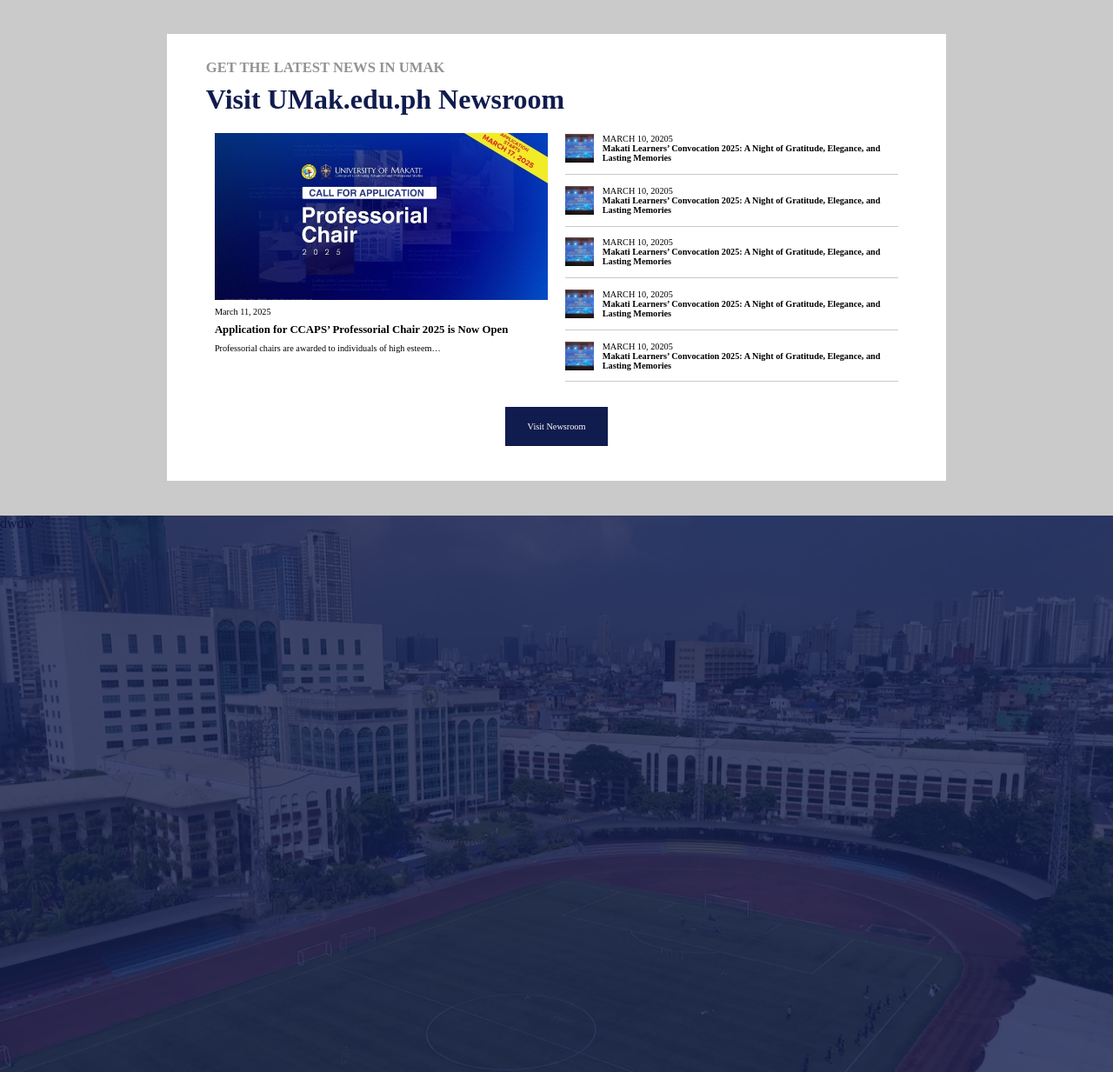
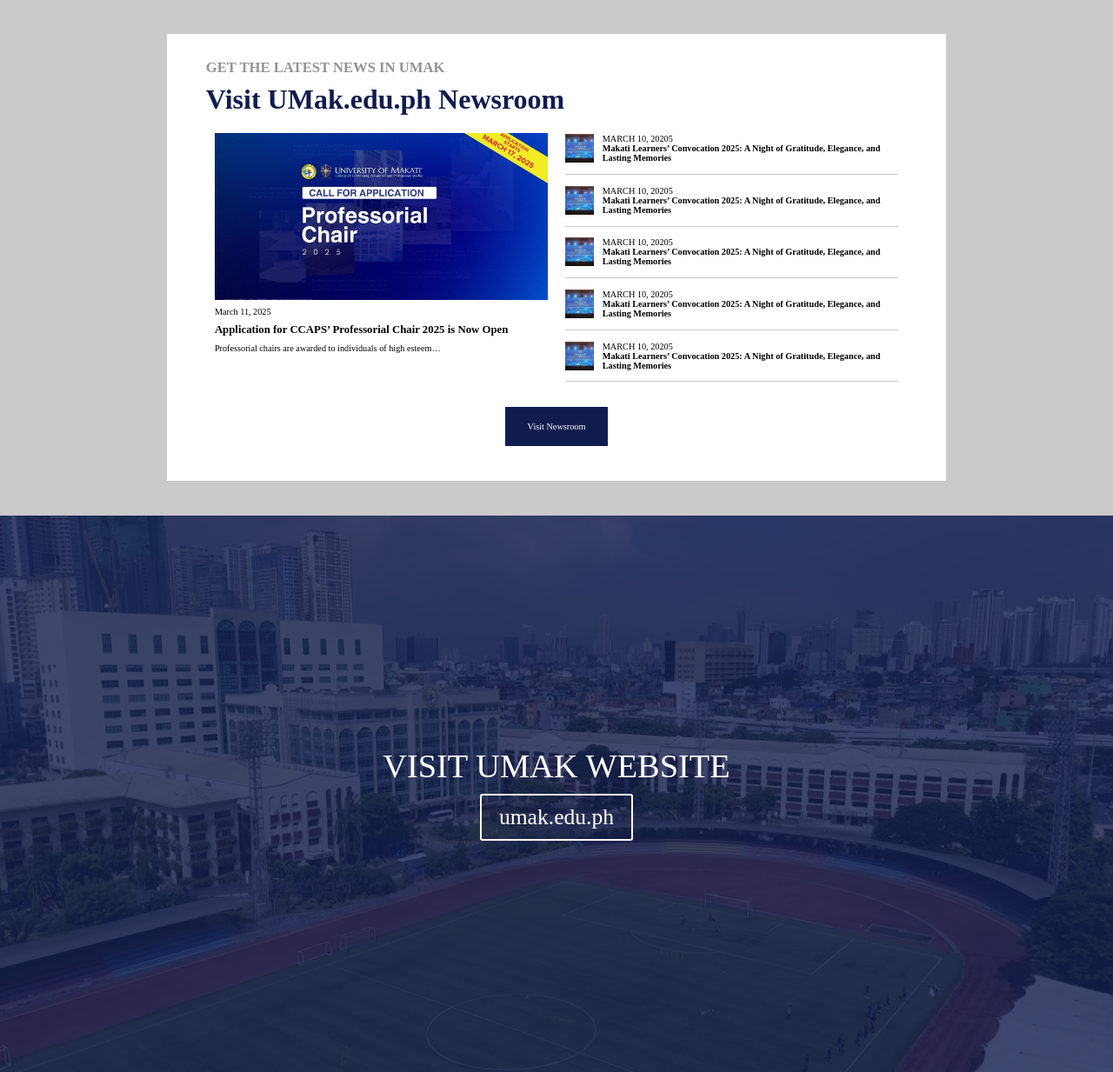
Before and after one commit to deadloxsummoner/UMakLib, a PHP site: page / in a window 1280 px wide. Shown: the part 783-2016 px from the top of the page at 87% size. Run offline with PHP 8.4, Linux system fonts and the light colour scheme; some web fonts are replaced.

Commit message:
banner fix

```diff
--- a/index.php
+++ b/index.php
@@ -110,7 +110,10 @@
         </div>
     </div>
     <div class="blue-banner overlay">
-        dwdw
+        <div>
+            <p>VISIT UMAK WEBSITE</p>
+            <a href="#">umak.edu.ph</a>
+        </div>
     </div>
 </body>
 
--- a/style.css
+++ b/style.css
@@ -27,6 +27,7 @@
     justify-content: center;
     font-family: 'Marcellus';
     position: fixed;
+    z-index: 999999;
 }
 
 nav div {
@@ -291,7 +292,37 @@
     background-image: url(img/banner_3.jpg);
     background-position: center;
     background-size: cover;
+    color: white !important;
+    display: flex;
+    align-items: center;
+    justify-content: center;
 
+}
+
+.blue-banner div {
+    width: 40%;
+    font-family: 'Metropolis';
+    display: flex;
+    justify-content: center;
+    flex-direction: column;
+    align-items: center;
+}
+
+
+.blue-banner div p {
+    position: relative;
+    font-size: 3vw;
+    z-index: 5;
+}
+
+.blue-banner div a{
+    z-index: 5;
+    color: white !important;
+    border: 2px solid white;
+    padding: 10px 20px;
+    margin-top: 10px;
+    border-radius: 3px;
+    font-size: 2vw;
 }
 
 .overlay {
```
